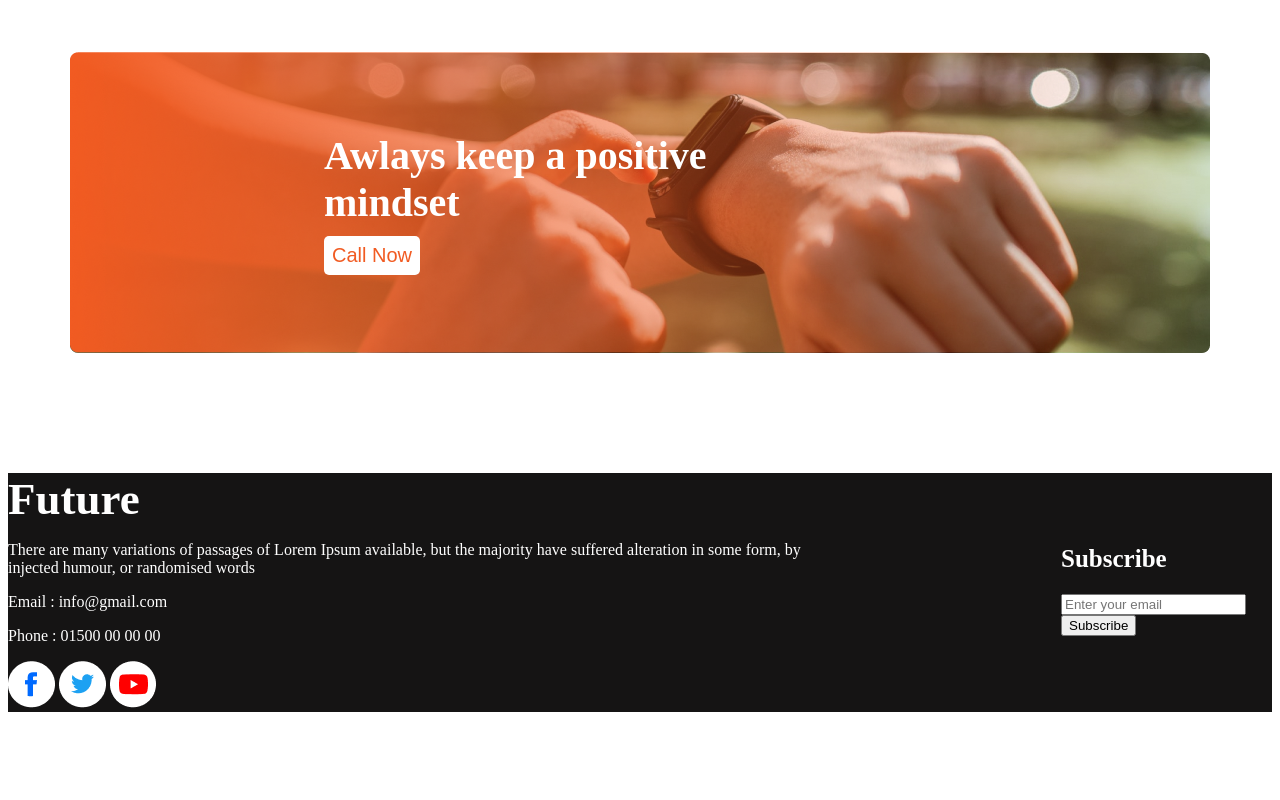
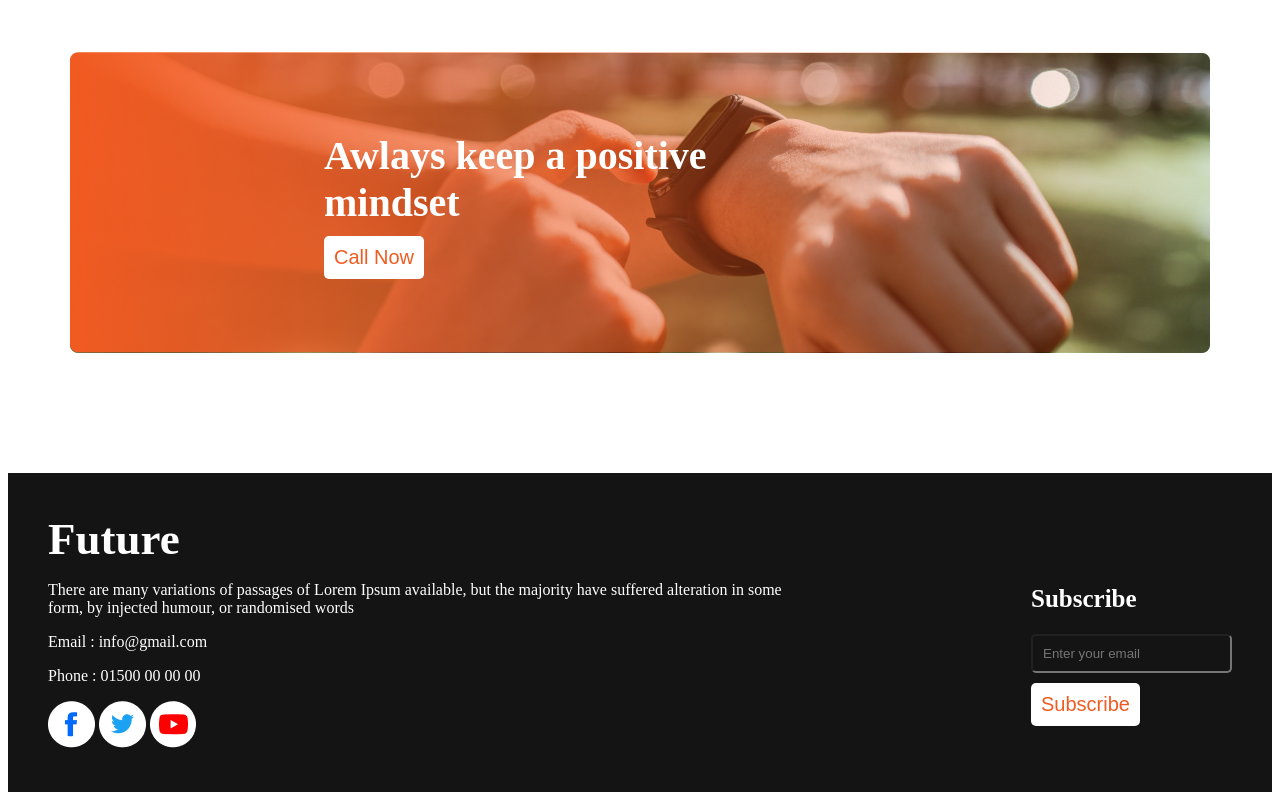
Before and after one commit to ahamedraju1/new-year-new-me-2, a plain HTML site: page index.html in a window 1280 px wide. Shown: the part 1911-2711 px from the top of the page. Before the commit the page ends 2631 px from the top, so only its background shows below. Drawn offline with Linux system fonts and the light colour scheme.

Commit message:
styles the footer part and finish the footer

```diff
--- a/index.html
+++ b/index.html
@@ -85,7 +85,7 @@
                 <div class="item-content">
                     <h3 class="item-title">Awlays keep a positive</h3>
                     <h3 class="item-title">mindset</h3>
-                    <button class="btn">Call Now</button>
+                    <button class="btn-primary">Call Now</button>
                 </div>
 
             </div>
@@ -100,8 +100,8 @@
                 <p>
                     There are many variations of passages of Lorem Ipsum available, but the majority have suffered alteration in some form, by injected humour, or randomised words
                  </p>
-                 <p class="type-email">Email : info@gmail.com</p>
-                 <p class="contact">Phone : 01500 00 00 00</p>
+                 <p>Email : info@gmail.com</p>
+                 <p>Phone : 01500 00 00 00</p>
                  <div>
                     <img src="images/icons/fb.png" alt="">
                     <img src="images/icons/twitter.png" alt="">
@@ -110,12 +110,14 @@
 
             </div>
 
-          <div class="footer-column2">
+            <div class="contact">
             <h2 class="sub-title">Subscribe</h2>
-            <input type="email" name="" id="" placeholder="Enter your email">
-            <button>Subscribe</button>
+
+            <input type="email" name="" id="" placeholder="Enter your email" class="email">
+            <button class="btn-primary">Subscribe</button>
           </div>
         </div>
+
     </footer>
 </body>
 
--- a/styles/styles.css
+++ b/styles/styles.css
@@ -100,12 +100,12 @@
     color: #FFFFFF;
     margin: 0 auto;
 }
-.btn{
+.btn-primary{
     border-radius: 5px;
     border: 0;
     font-size: 20px;
     background-color: #FFFFFF;
-    padding: 8px;
+    padding: 10px;
     color: #F15B22;
     margin-top: 10px;
 }
@@ -114,12 +114,13 @@
 .footer{
     margin-top: 120px;
     background-color: #151414;
-
+    padding: 40px;
 }
 .footer-title{
     font-size: 45px;
     color: #FFFFFF;
     margin: 0 auto;
+
 }
 .footer-column{
     display: flex;
@@ -129,10 +130,15 @@
      color: #FFFFFF;
      font-size: 16px;
 }
-.footer-column2{
-
+.contact{
+    display: block;
 }
-
+ .email{
+    display: block;
+    padding:10px;
+    border-radius: 5px;
+    background-color: #151414;
+}
 .sub-title{
     font-size: 25px;
     color: #FFFFFF;
```
